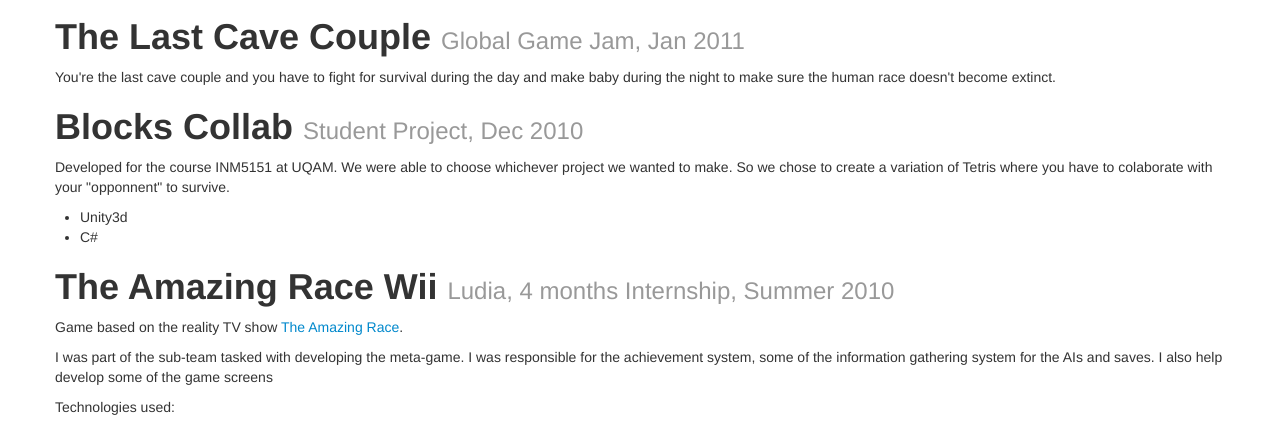
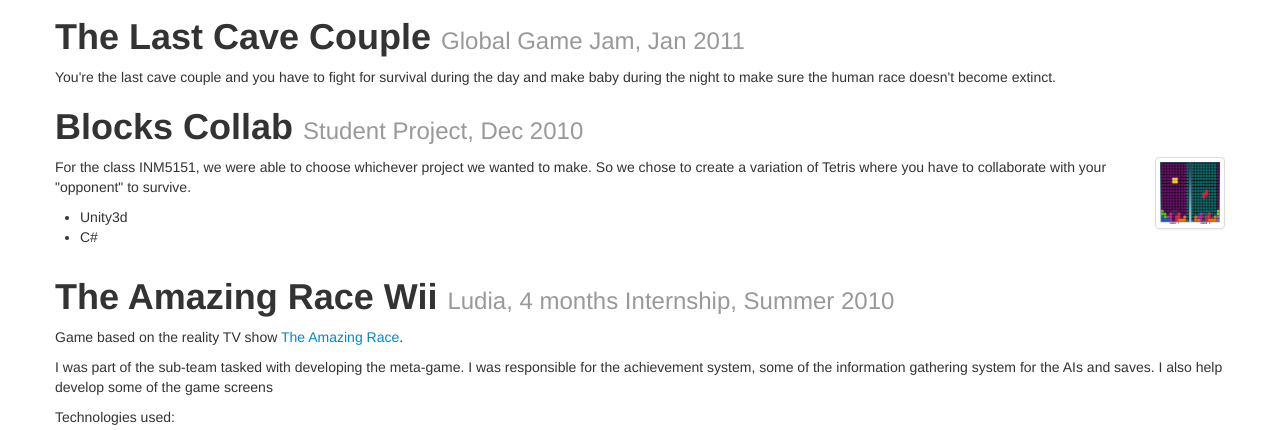
Before and after one commit to dotneB/benoitrattedotcom-source, a plain HTML site: page index.html in a window 1280 px wide. Shown: the part 943-1373 px from the top of the page. Drawn offline with nearby package versions, Linux system fonts and the light colour scheme.

Commit message:
Update description for Blocks Collab

```diff
--- a/index.html
+++ b/index.html
@@ -114,13 +114,16 @@
 				<div class="span12">
 					<h1>Blocks Collab <small>Student Project, Dec 2010</small></h1>
 				</div>
-				<div class="span12">
-					<p>Developed for the course INM5151 at UQAM. We were able to choose whichever project we wanted to make. So we chose to create a variation of Tetris where you have to colaborate with your "opponnent" to survive.</p>
+				<div class="span11">
+					<p>For the class INM5151, we were able to choose whichever project we wanted to make. So we chose to create a variation of Tetris where you have to collaborate with your "opponent" to survive.</p>
 					<ul>
 						<li>Unity3d</li>
 						<li>C#</li>
 					</ul>
 				</div>
+				<ul class="thumbnails" class="span1">
+					<li class="span1"><a href="img/blockscollab/blockscollab-concept.png" class="thumbnail" title="	Blocks Collab's Concept"><img src="img/blockscollab/blockscollab-concept.png" alt=""></a></li>
+				 </ul>
 			</div>	<!-- /project-blockscollab -->
 
 			<div class="row" id="project-amazingracewii">
```
Also changed, not shown: img/blockscollab/blockscollab-concept.png (added).
